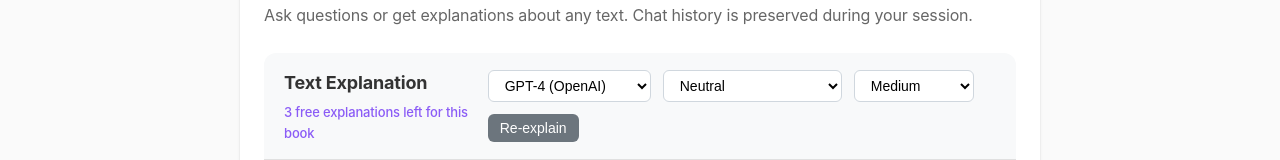
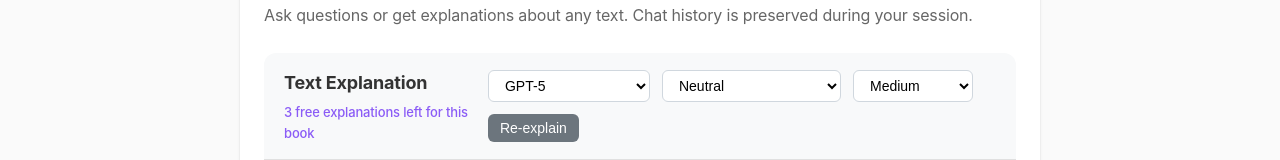
Before and after one commit to johndimm/the-explainers, a Next.js app: page /chat in a window 1280 px wide. Shown: the part 167-327 px from the top of the page. Built offline with nearby package versions, Linux system fonts and the light colour scheme.

Commit message:
updated models

```diff
--- a/src/app/api/chat/route.ts
+++ b/src/app/api/chat/route.ts
@@ -33,8 +33,10 @@ const gemini = new GoogleGenerativeAI(process.env.GEMINI_API_KEY || '')
 async function callOpenAI(messages: ChatMessage[], responseLength: string): Promise<string> {
   const maxTokens = responseLength === 'brief' ? 200 : responseLength === 'medium' ? 500 : 1000
 
+  try {
+    console.log('Testing OpenAI with model: gpt-5')
     const completion = await openai.chat.completions.create({
-    model: 'gpt-4o-mini',
+      model: 'gpt-5',
       messages: messages.map(msg => ({
         role: msg.role,
         content: msg.content
@@ -44,6 +46,10 @@ async function callOpenAI(messages: ChatMessage[], responseLength: string): Prom
     })
 
     return completion.choices[0]?.message?.content || 'No response'
+  } catch (error) {
+    console.error('OpenAI API error:', error)
+    throw error
+  }
 }
 
 async function callAnthropic(messages: ChatMessage[], responseLength: string): Promise<string> {
@@ -54,7 +60,7 @@ async function callAnthropic(messages: ChatMessage[], responseLength: string): P
     : 'You are a helpful assistant.'
 
   const response = await anthropic.messages.create({
-    model: 'claude-3-haiku-20240307',
+    model: 'claude-3-5-sonnet-20241022',
     max_tokens: maxTokens,
     temperature: 0.7,
     system: systemMessage,
@@ -87,7 +93,7 @@ async function callGemini(messages: ChatMessage[], responseLength: string): Prom
   const maxTokens = responseLength === 'brief' ? 200 : responseLength === 'medium' ? 500 : 1000
 
   const model = gemini.getGenerativeModel({
-    model: 'gemini-1.5-flash',
+    model: 'gemini-2.5-flash',
     generationConfig: {
       maxOutputTokens: maxTokens,
     }
@@ -141,9 +147,10 @@ export async function POST(request: NextRequest) {
     })
 
   } catch (error) {
-    console.error('Chat API error:', error)
+    console.error('Chat API error for provider:', provider)
+    console.error('Full error details:', error)
     return NextResponse.json(
-      { error: 'Failed to process chat request' },
+      { error: `Failed to process chat request with ${provider}: ${error}` },
       { status: 500 }
     )
   }
--- a/src/components/ChatInterface.tsx
+++ b/src/components/ChatInterface.tsx
@@ -493,11 +493,17 @@ const ChatInterface: React.FC<ChatInterfaceProps> = ({ selectedText, contextInfo
   const handleReExplain = async (text: string) => {
     const useCustomLLM = selectedProvider === 'custom'
 
+    console.log('ChatInterface: handleReExplain called')
+    console.log('ChatInterface: current profile state:', profile)
+
     // Check if user can use explanation
     if (!canUseExplanation(bookTitle, author, useCustomLLM)) {
+      console.log('ChatInterface: canUseExplanation returned false, redirecting to credits')
       router.push('/credits')
       return
     }
+
+    console.log('ChatInterface: canUseExplanation returned true, proceeding with re-explanation')
 
     const promptText = createContextualPrompt(text, contextInfo)
 
@@ -563,11 +569,19 @@ const ChatInterface: React.FC<ChatInterfaceProps> = ({ selectedText, contextInfo
   const handleExplainText = async (text: string) => {
     const useCustomLLM = selectedProvider === 'custom'
 
+    console.log('ChatInterface: handleExplainText called')
+    console.log('ChatInterface: current profile state:', profile)
+    console.log('ChatInterface: bookTitle:', bookTitle, 'author:', author)
+    console.log('ChatInterface: useCustomLLM:', useCustomLLM)
+
     // Check if user can use explanation
     if (!canUseExplanation(bookTitle, author, useCustomLLM)) {
+      console.log('ChatInterface: canUseExplanation returned false, redirecting to credits')
       router.push('/credits')
       return
     }
+
+    console.log('ChatInterface: canUseExplanation returned true, proceeding with explanation')
 
     const promptText = createContextualPrompt(text, contextInfo)
 
@@ -725,10 +739,10 @@ const ChatInterface: React.FC<ChatInterfaceProps> = ({ selectedText, contextInfo
                 className={styles.providerSelect}
                 disabled={isLoading}
               >
-                <option value="anthropic">Claude (Anthropic)</option>
-                <option value="openai">GPT-4 (OpenAI)</option>
-                <option value="deepseek">DeepSeek</option>
-                <option value="gemini">Gemini</option>
+                <option value="anthropic">Claude 3.5 Sonnet</option>
+                <option value="openai">GPT-5</option>
+                <option value="deepseek">DeepSeek Chat</option>
+                <option value="gemini">Gemini 2.5 Flash</option>
               </select>
             </div>
             <div className={styles.styleSelector}>
@@ -803,10 +817,10 @@ const ChatInterface: React.FC<ChatInterfaceProps> = ({ selectedText, contextInfo
               {message.role === 'assistant' && message.provider && (
                 <div className={styles.messageInfo}>
                   <span className={styles.providerBadge}>
-                    {message.provider === 'openai' ? 'GPT-4o Mini' :
-                     message.provider === 'anthropic' ? 'Claude Haiku' :
+                    {message.provider === 'openai' ? 'GPT-5' :
+                     message.provider === 'anthropic' ? 'Claude 3.5 Sonnet' :
                      message.provider === 'deepseek' ? 'DeepSeek Chat' :
-                     message.provider === 'gemini' ? 'Gemini Flash' :
+                     message.provider === 'gemini' ? 'Gemini 2.5 Flash' :
                      message.provider === 'youtube' ? '🎬 YouTube' :
                      message.provider}
                   </span>
--- a/src/contexts/ProfileContext.tsx
+++ b/src/contexts/ProfileContext.tsx
@@ -59,8 +59,10 @@ export const ProfileProvider: React.FC<ProfileProviderProps> = ({ children }) =>
         }
         if (parsed.unlimitedAccessExpiry) {
           parsed.unlimitedAccessExpiry = new Date(parsed.unlimitedAccessExpiry)
+          console.log('ProfileContext: Converted unlimitedAccessExpiry to Date object:', parsed.unlimitedAccessExpiry)
         }
         let restoredProfile = { ...DEFAULT_PROFILE, ...parsed }
+        console.log('ProfileContext: Final restored profile:', restoredProfile)
 
         // Migration: Reset credits for users who had the old 100 credit default
         // Handle users with 100 credits (unused) or 97-99 credits (used some)
@@ -128,9 +130,15 @@ export const ProfileProvider: React.FC<ProfileProviderProps> = ({ children }) =>
     // Free if has unlimited access
     if (profile.hasUnlimitedAccess && profile.unlimitedAccessExpiry) {
       const now = new Date()
-      const expiry = new Date(profile.unlimitedAccessExpiry)
+      // Ensure expiry is a Date object (defensive programming)
+      const expiry = profile.unlimitedAccessExpiry instanceof Date
+        ? profile.unlimitedAccessExpiry
+        : new Date(profile.unlimitedAccessExpiry)
+
       console.log('ProfileContext: checking unlimited access - now:', now, 'expiry:', expiry)
       console.log('ProfileContext: hasUnlimitedAccess:', profile.hasUnlimitedAccess)
+      console.log('ProfileContext: expiry type:', typeof profile.unlimitedAccessExpiry)
+      console.log('ProfileContext: expiry instanceof Date:', profile.unlimitedAccessExpiry instanceof Date)
       console.log('ProfileContext: access expired?', now >= expiry)
 
       if (now < expiry) {
```
Lines whose indentation alone changed are shown as unchanged.
